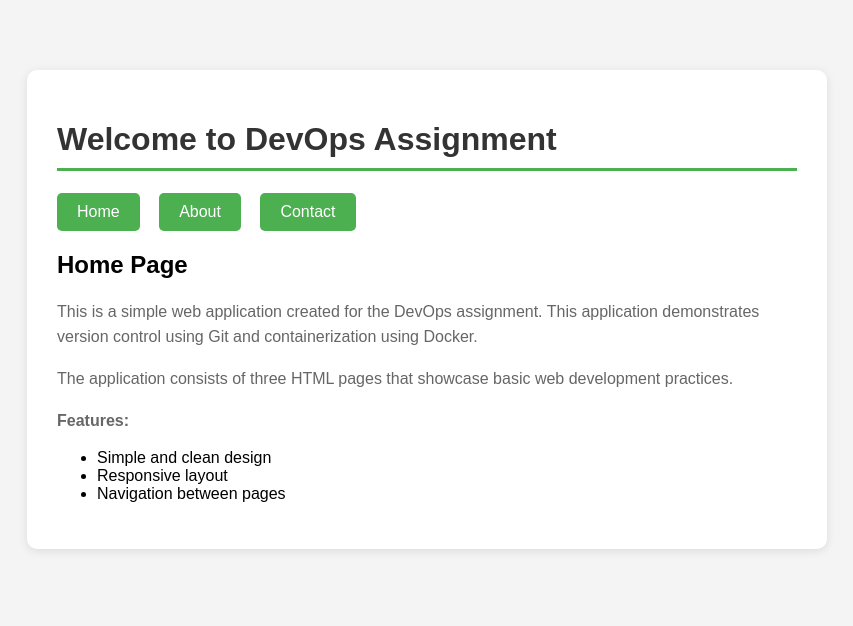
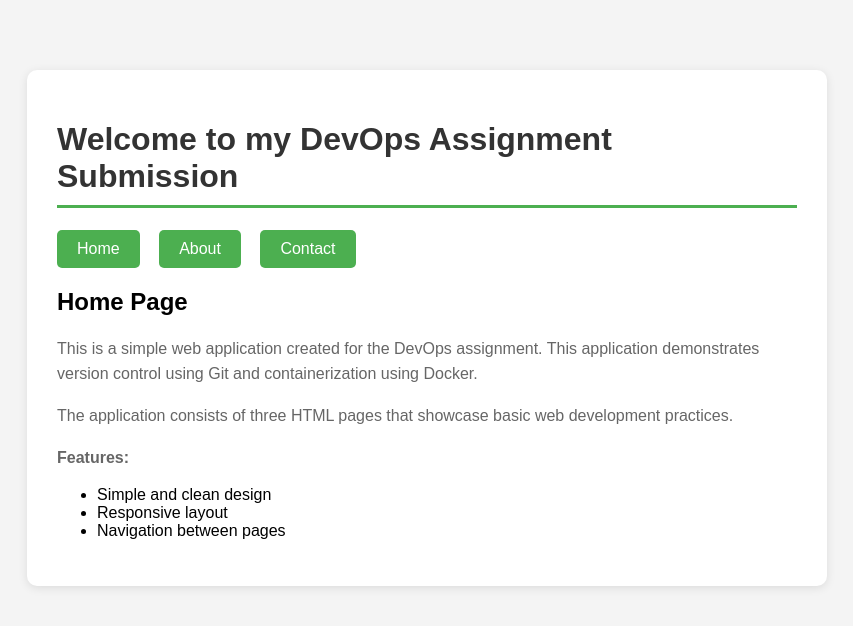
Before and after one commit to vexora-0/bits_Assignment, a plain HTML site: page index.html in a window 1280 px wide. Shown: the whole page, without its empty margins (213-1066 px from the left). Drawn offline with Linux system fonts and the light colour scheme.

Commit message:
Update index.html

```diff
--- a/index.html
+++ b/index.html
@@ -46,7 +46,7 @@
 </head>
 <body>
     <div class="container">
-        <h1>Welcome to DevOps Assignment</h1>
+        <h1>Welcome to my DevOps Assignment Submission</h1>
         <nav>
             <a href="index.html">Home</a>
             <a href="about.html">About</a>
```
